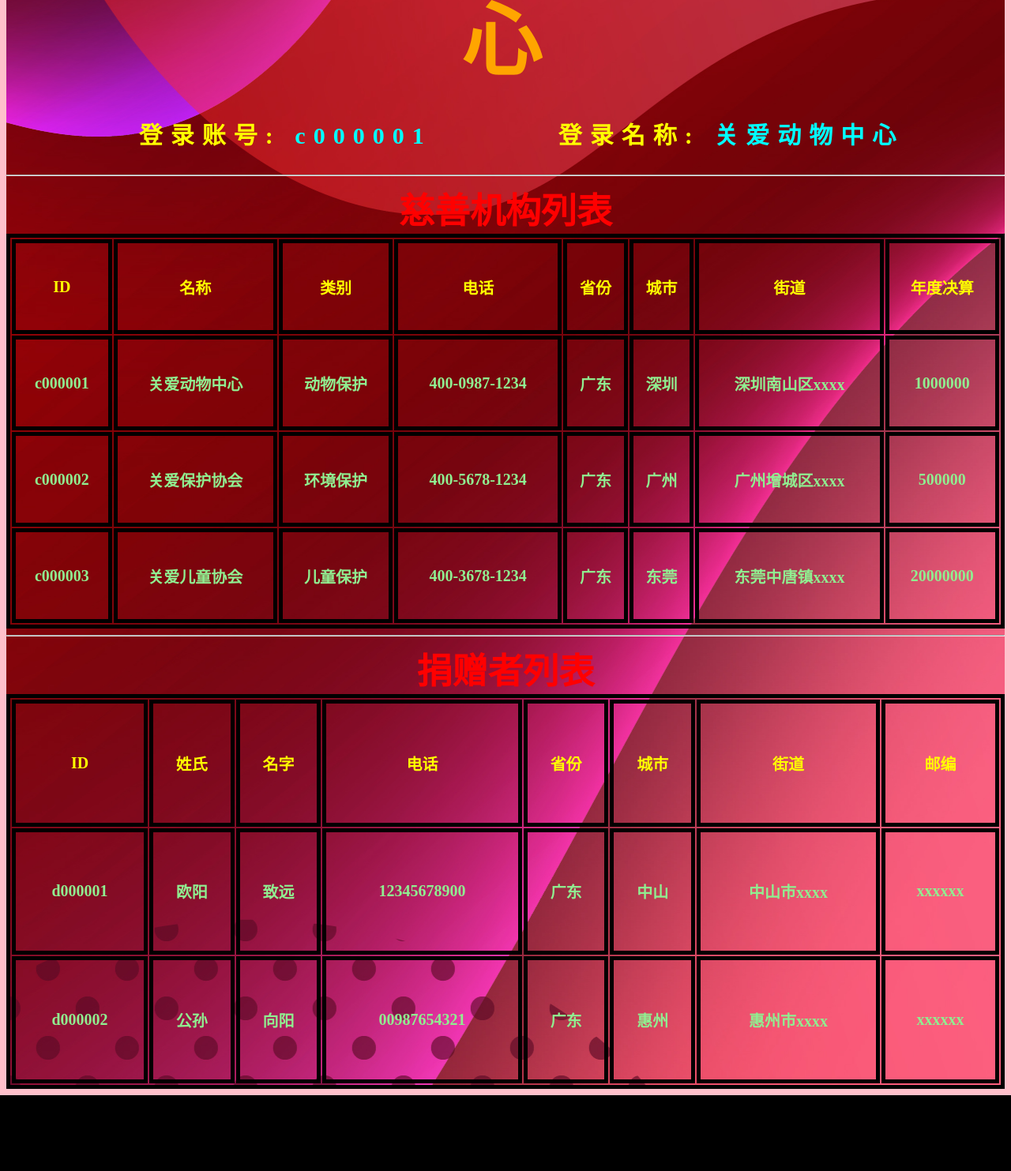
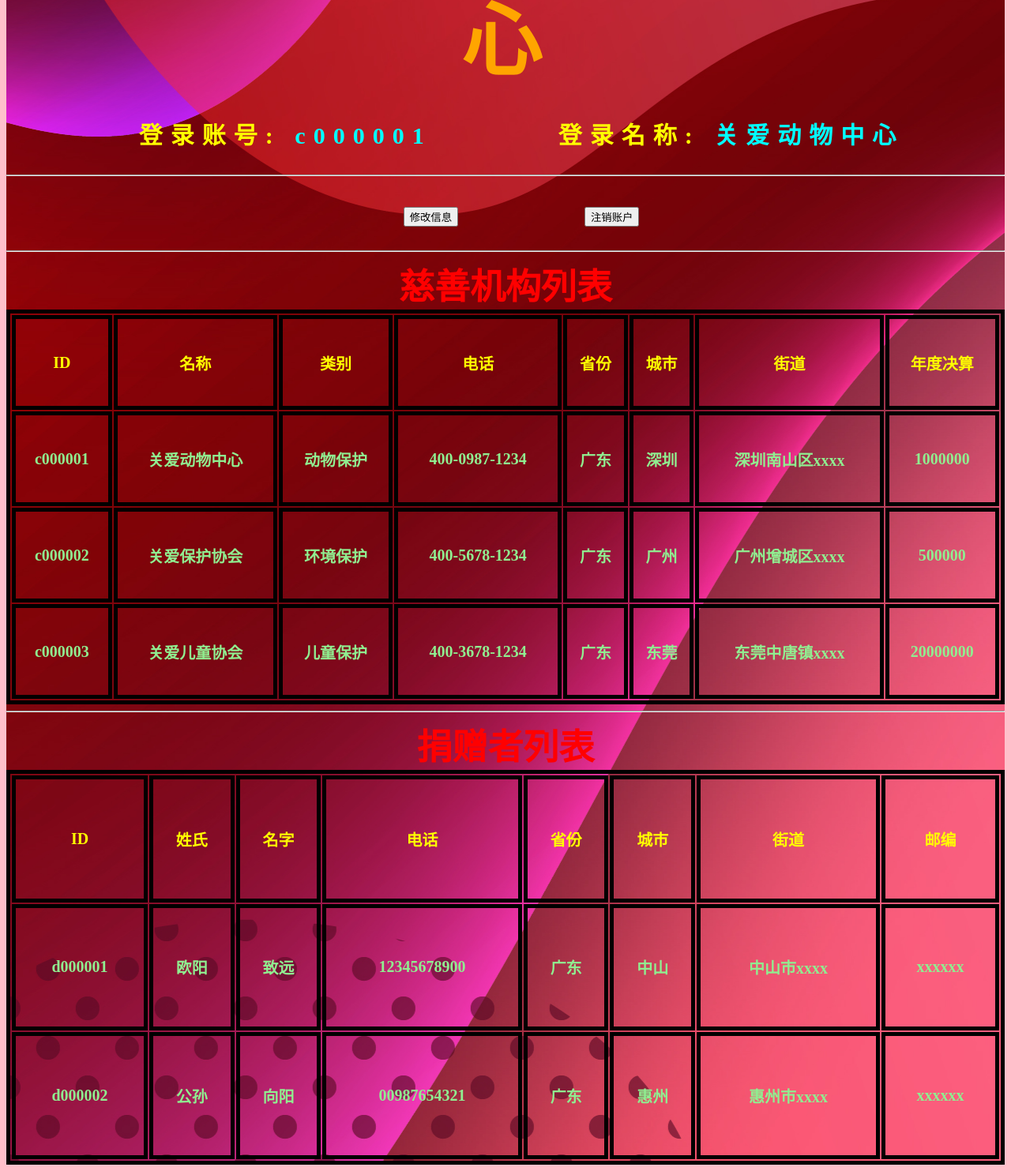
Before and after one commit to mumua666/CharitySystem, a Flask app: page /homePage.html in a window 1280 px wide. Shown: the part 181-1664 px from the top of the page at 79% size. Before the commit the page ends 1568 px from the top, so only its background shows below. Run offline with Flask 2, Linux system fonts and the light colour scheme.

Commit message:
删除，修改功能添加

```diff
--- a/app.py
+++ b/app.py
@@ -128,8 +128,8 @@ def signUpDonor():
             flash('两次输入密码不一致！！！')
         elif id:
             flash('账号已存在!!!')
-        elif len(account) != 6:
-            flash('账号长度必须为6位!!!')
+        elif len(account) != 7:
+            flash('账号长度必须为7位!!!')
         elif len(zipCode) != 6:
             flash('邮编长度必须为6位!!!')
         elif len(telphone) != 11:
@@ -180,8 +180,8 @@ def signUpCharity():
             flash('账号已存在!!!')
         elif _name:
             flash('机构名称已被注册!!!')
-        elif len(account) != 6:
-            flash('账号长度必须为6位数字!!!')
+        elif len(account) != 7:
+            flash('账号长度必须为7位!!!')
         elif len(telphone) != 11:
             flash('电话号码必须是11位数字!!!')
         elif _telphone:
@@ -226,6 +226,23 @@ def homePage():
         logName = donor.last_name+donor.first_name
     elif charity:
         logName = charity.name
+    if request.method == 'POST':
+        if donor:
+            db.session.delete(donor)
+            db.session.commit()
+        elif charity:
+            db.session.delete(charity)
+            db.session.commit()
+        changeInfo = request.form.get('changeInfo')
+        deleteItem = request.form.get('deleteItem')
+        if changeInfo:
+            if donor:
+                return redirect(url_for('signUpDonor'))
+            elif charity:
+                return redirect(url_for('signUpCharity'))
+        elif deleteItem:
+            return redirect(url_for('index'))
+
     return render_template('homePage.html', donors=donors, charities=charities, logID=logID.log_id, logName=logName)
 
 
--- a/templates/homePage.html
+++ b/templates/homePage.html
@@ -29,7 +29,8 @@
             letter-spacing: 10px;
         }
 
-        #nav {
+        #nav,
+        #menu {
             list-style: none;
             display: flex;
             justify-content: center;
@@ -37,9 +38,23 @@
             font-size: 30px;
         }
 
-        #nav li {
+        #nav li,
+        #menu li {
             margin: 0 80px;
         }
+
+        /* #menu li {
+            width: 150px;
+            font-weight: 700;
+            letter-spacing: 3px;
+            box-sizing: border-box;
+            text-align: center;
+            outline: none;
+            color: rgb(0, 255, 89);
+            border: none;
+            border-radius: 10px;
+            background-color: rgba(220, 226, 41, 0.49);
+        } */
 
         span {
             color: aqua;
@@ -94,6 +109,13 @@
                 <li>登录名称: <span>{{logName}}</span></li>
             </ul>
         </div>
+        <hr>
+        <form method="post">
+            <ul id="menu">
+                <li><input type="submit" value="修改信息" class="input" name="changeInfo"></li>
+                <li><input type="submit" value="注销账户" class="input" name="deleteItem"></li>
+            </ul>
+        </form>
         <hr>
         <h2>慈善机构列表</h2>
         <table>
```
